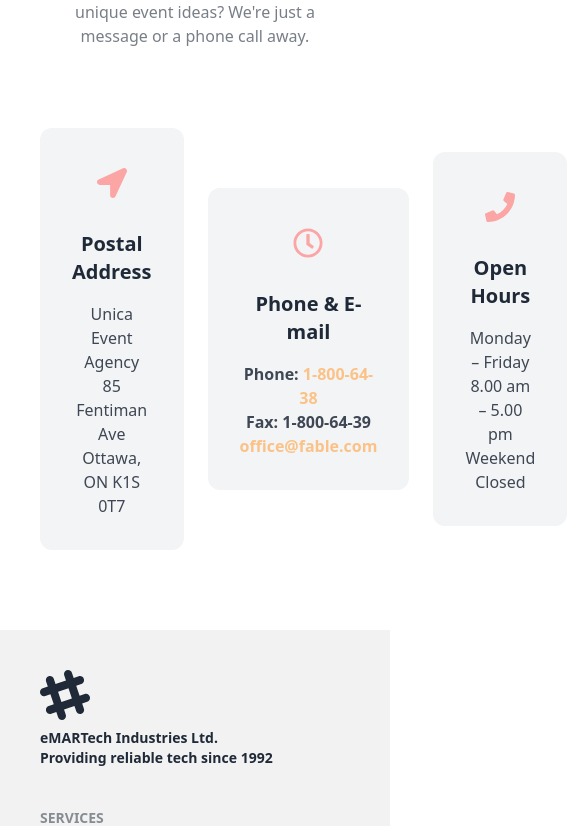
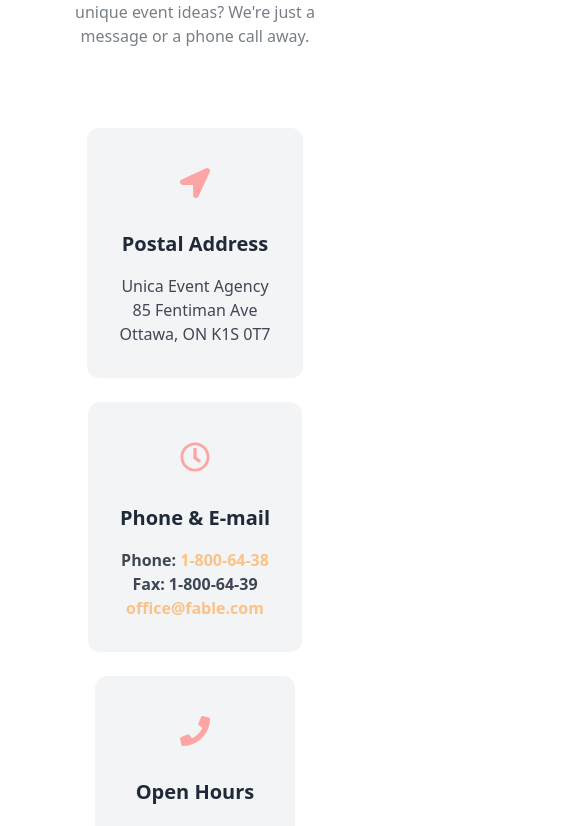
Before and after one commit to jobaer6768/brand-shop-client, a React (Vite) app: page / in a window 390 px wide. Shown: the part 2508-3334 px from the top of the page, 567 px wide, since content can reach past the window. Built offline with nearby package versions, Linux system fonts and the light colour scheme; no server answers.

Commit message:
updated a bug in contact section

```diff
--- a/src/components/Contact/Contact.jsx
+++ b/src/components/Contact/Contact.jsx
@@ -8,7 +8,7 @@
                 <p className="mt-4 mb-10 opacity-60">
                     Welcome to our event management company's "Contact Us" page! We're delighted that you're interested in getting in touch with us.At [Your Company Name], we understand that successful events are built on effective communication and collaboration. Whether you're planning a wedding, birthday party, corporate gathering, or any other special occasion, our dedicated team is here to assist you every step of the way.Got questions about our services, pricing, or availability? Need personalized event planning advice? Want to discuss your unique event ideas? We're just a message or a phone call away.
                 </p>
-                <div className="flex justify-evenly items-center gap-6 mt-20">
+                <div className="flex flex-col md:flex-row justify-evenly items-center gap-6 mt-20">
                     <div className="card bg-gray-100 rounded-xl">
                         <figure className="px-10 pt-10">
                             <FaLocationArrow className='text-red-300 text-3xl'></FaLocationArrow>
```
